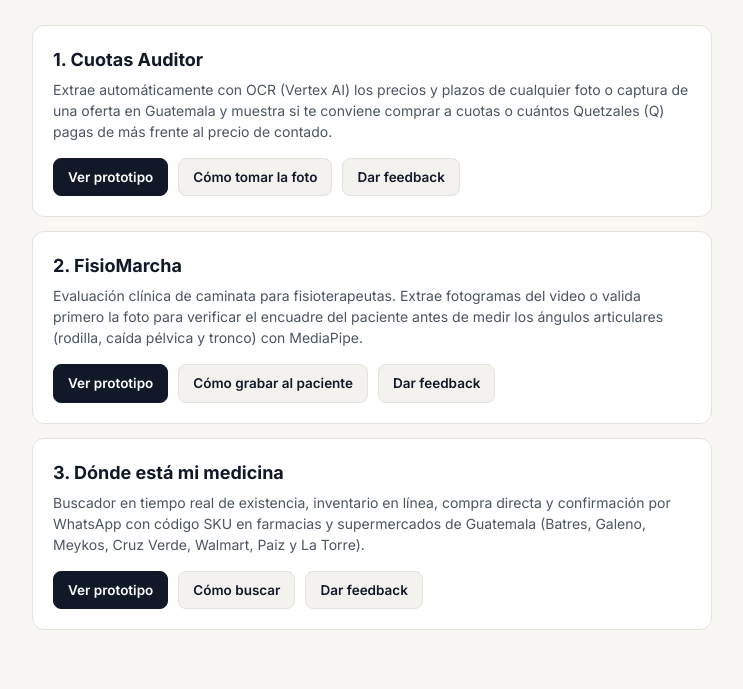
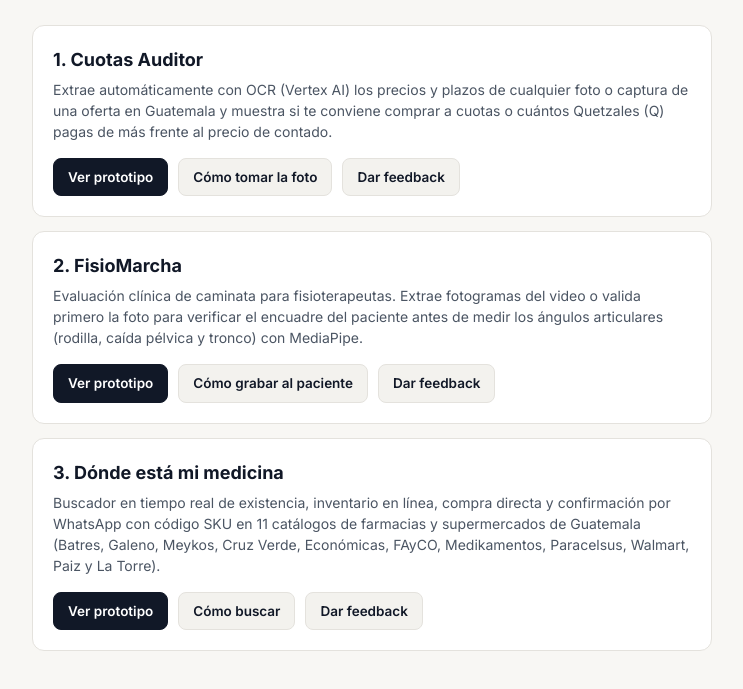
Before and after one commit to ykro/prototipos-indice, a plain HTML site: page index.html in a window 1280 px wide. Shown: the part 135-824 px from the top of the page, without its empty margins (268-1011 px from the left). Drawn offline with Linux system fonts and the light colour scheme.

Commit message:
List all 11 Guatemala pharmacy and supermarket catalogs in index

```diff
--- a/index.html
+++ b/index.html
@@ -114,7 +114,7 @@
 
       <article class="card">
         <h2>3. Dónde está mi medicina</h2>
-        <p>Buscador en tiempo real de existencia, inventario en línea, compra directa y confirmación por WhatsApp con código SKU en farmacias y supermercados de Guatemala (Batres, Galeno, Meykos, Cruz Verde, Walmart, Paiz y La Torre).</p>
+        <p>Buscador en tiempo real de existencia, inventario en línea, compra directa y confirmación por WhatsApp con código SKU en 11 catálogos de farmacias y supermercados de Guatemala (Batres, Galeno, Meykos, Cruz Verde, Económicas, FAyCO, Medikamentos, Paracelsus, Walmart, Paiz y La Torre).</p>
         <div class="actions">
           <a class="btn primary" href="https://medicina-gt.web.app" target="_blank" rel="noopener">Ver prototipo</a>
           <a class="btn" href="https://medicina-gt.web.app/?guia=1" target="_blank" rel="noopener">Cómo buscar</a>
```
Also changed, not shown: 1 other file.
